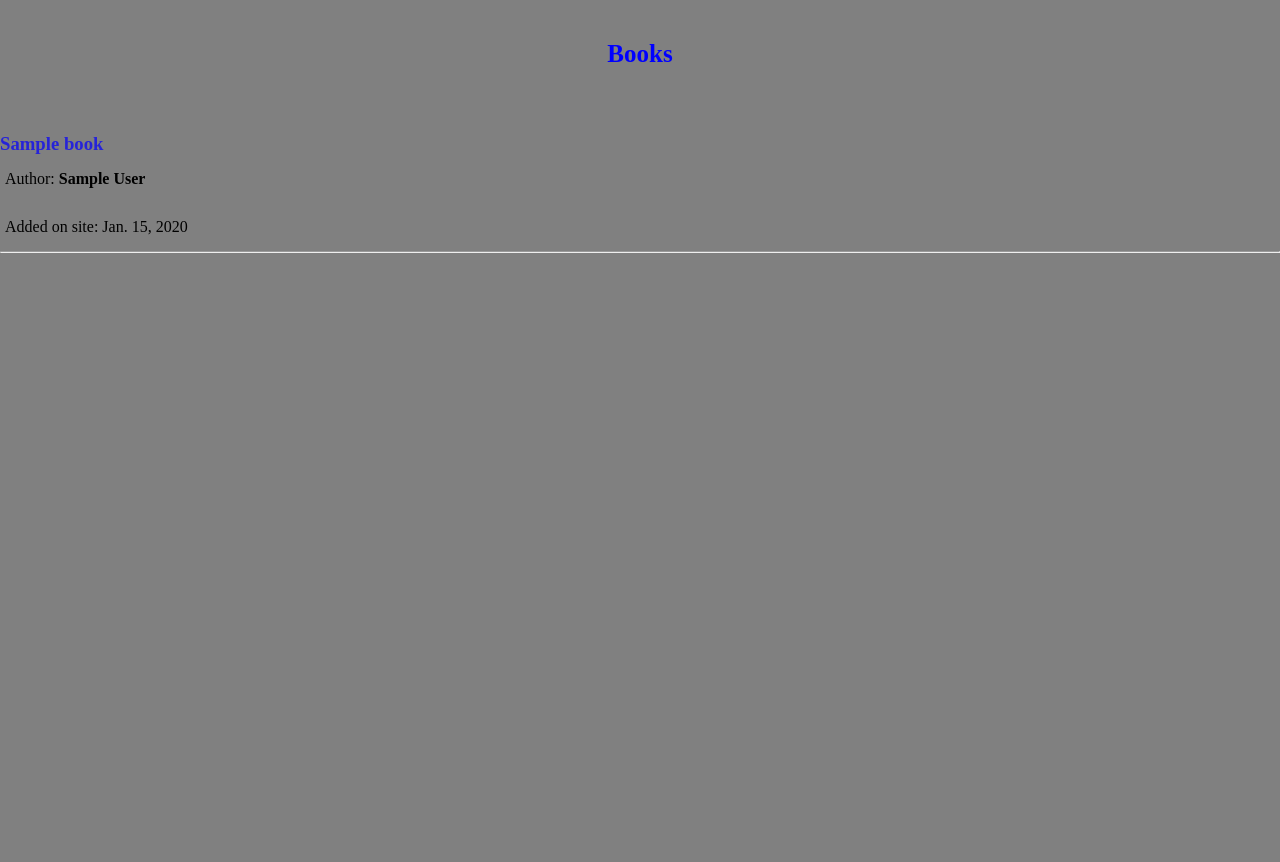
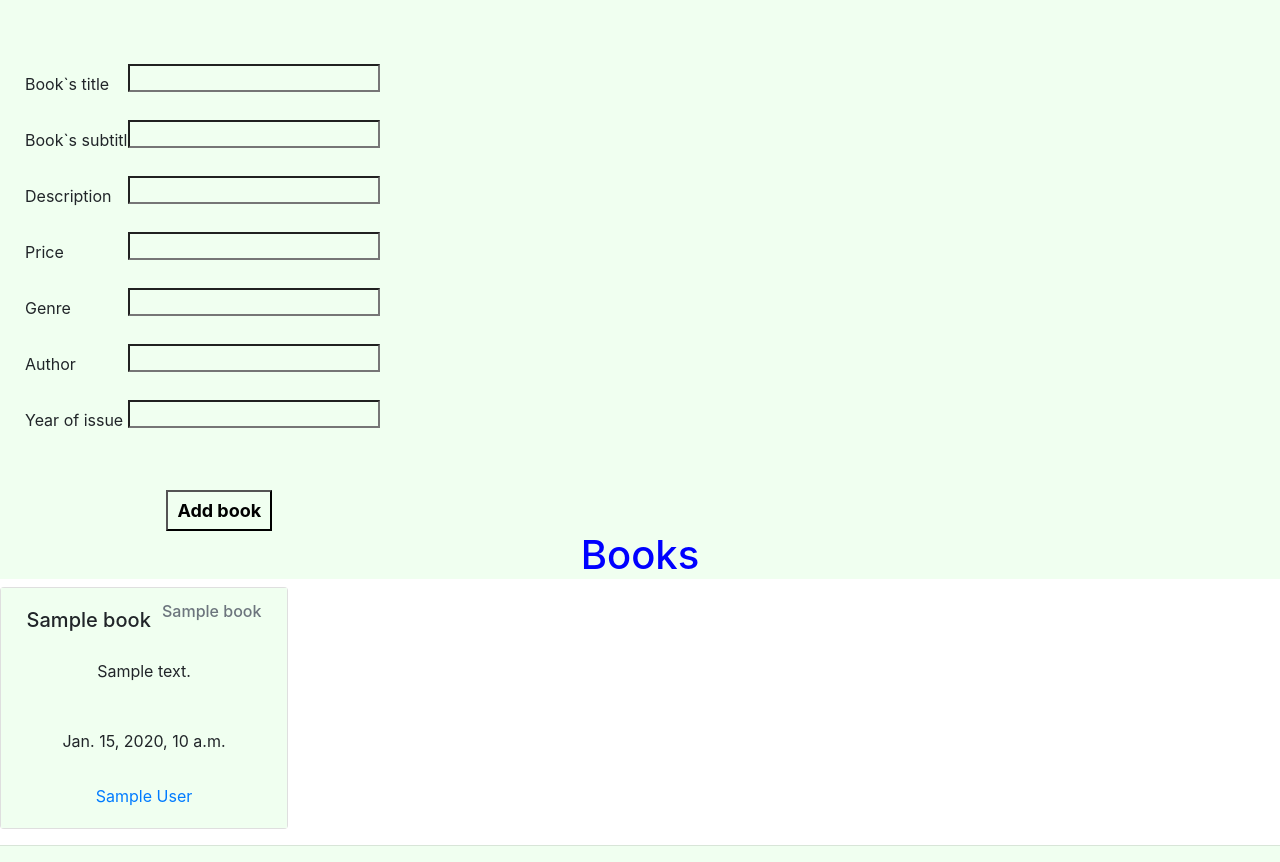
Before and after one commit to Aisuluu1980/books_project, a Django app: page / in a window 1280 px wide. Before the commit the page ends 253 px from the top, so only its background shows below. Run offline with Django 3.2, Linux system fonts and the light colour scheme; tables that the repository leaves empty hold one stand-in row (values such as "Sample post"); some libraries are stand-ins or nearby versions.

Commit message:
Added 'books form' for add new books.

```diff
--- a/books/urls.py
+++ b/books/urls.py
@@ -17,12 +17,13 @@ from django.contrib import admin
 from django.urls import path
 from django.conf import settings
 from django.conf.urls.static import static
-from main.views import books
+from main.views import books, add_books
 
 
 urlpatterns = [
     path('admin/', admin.site.urls),
     path('', books, name='books_index'),
+    path('/add', add_books, name='add_book'),
 
 
 ] + static(settings.STATIC_URL, document_root=settings.STATIC_ROOT) \
--- a/main/models.py
+++ b/main/models.py
@@ -7,8 +7,8 @@ class Books(models.Model):
     title = models.CharField(max_length=80)
     subtitle = models.CharField(max_length=120)
     description = models.TextField(max_length=1000)
-    price = models.IntegerField(max_length=6)
+    price = models.CharField(max_length=8)
     genre = models.CharField(max_length=50)
     author = models.CharField(max_length=150)
     year = models.CharField(max_length=4)
-    date = models.DateField(auto_now=True)
+    date = models.DateTimeField(auto_now=True)
--- a/main/static/styles.css
+++ b/main/static/styles.css
@@ -2,12 +2,12 @@
     box-sizing: border-box;
     margin: 0;
     padding: 0;
-    background-color: grey;
+    background-color: honeydew;
 }
 
 h1 {
     text-align: center;
-    font-size: 25px;
+    font-size: 40px;
     font-weight: bold;
     color: blue;
     margin: 40px 0px;
@@ -22,3 +22,38 @@ h3 {
     padding-top: 25px;
     color: rgb(38, 35, 216)
 }
+
+label {
+    padding-top: 8px;
+    padding-left: 25px;
+
+}
+
+input {
+    position: absolute;
+    left: 10%;
+    /* margin-top: 20px; */
+}
+
+.add_button {
+    padding: 5px 9px;
+    font-size: 18px;
+    font-weight: bolder;
+    margin-top: 50px;
+    margin-left: 13%;
+
+}
+
+.card {
+    display: flex;
+    flex-direction: column;
+    align-items: center;
+}
+
+.card-body {
+    padding: 30px 20px;
+    display: flex;
+    justify-content: space-around;
+    flex-wrap: wrap;
+    width: 100%;
+}
--- a/main/templates/books.html
+++ b/main/templates/books.html
@@ -6,15 +6,63 @@
     <meta charset="UTF-8">
     <meta name="viewport" content="width=device-width, initial-scale=1.0">
     <link rel="stylesheet" href="{% static './styles.css' %}" />
+    <link rel="stylesheet" href="https://stackpath.bootstrapcdn.com/bootstrap/4.3.1/css/bootstrap.min.css"
+        integrity="sha384-ggOyR0iXCbMQv3Xipma34MD+dH/1fQ784/j6cY/iJTQUOhcWr7x9JvoRxT2MZw1T" crossorigin="anonymous">
     <title>BOOKS</title>
 </head>
 
 <body>
+    <form action="{% url 'add_book' %}" method="POST">
+        {% csrf_token %}
+        <div class="mt-3 pt-5">
+            <label for="title" class="title" name="title">Book`s title</label>
+            <input type="text" class="title_book" id="title_book" name="title">
+        </div>
+
+        <div class="mt-3">
+            <label for="subtitle" class="subtitle_book" name="subtitle_book">Book`s subtitle</label>
+            <input type="text" class="subtitle_book" id="subtitle_book" name="subtitle">
+        </div>
+
+        <div class="mt-3">
+            <label for="description" class="description" name="description">Description</label>
+            <input type="text" class="description" id="description_book" name="description">
+        </div>
+
+        <div class="mt-3">
+            <label for="price" class="price" name="price">Price</label>
+            <input type="text" class="price" id="price_book" name="price">
+        </div>
+
+        <div class="mt-3">
+            <label for="genre" class="genre" name="genre">Genre</label>
+            <input type="text" class="genre" id="genre_book" name="genre">
+        </div>
+        <div class=" mt-3">
+            <label for="author" class="author" name="author">Author</label>
+            <input type="text" class="author" id="author_book" name="author">
+        </div>
+        <div class="mt-3">
+            <label for="year" class="year" name="year">Year of issue</label>
+            <input type="text" class="year" id="year_book" name="year">
+        </div>
+
+        <button class="add_button">Add book</button>
+    </form>
     <h1>Books</h1>
     {% for book in books_list%}
-    <h3>{{book.title}}</h3>
-    <p>Author: <b>{{book.author}}</b></p>
-    <p>Added on site: {{book.date}}</p>
+    <div class="card" style="width: 18rem;">
+        <div class="card-body">
+            <h5 class="card-title">{{book.title}}</h5>
+            <h6 class="card-subtitle mb-2 text-muted">{{book.subtitle}}</h6>
+            <p class="card-text">{{book.description}}</p>
+            <p class="card-text">{{book.date}}</p>
+            <a href="#" class="card-link">{{book.author}}</a>
+        </div>
+    </div>
+    <!-- <h3>{{book.title}}</h3> -->
+    <!-- <p>Author: <b>{{book.author}}</b></p> -->
+    <!-- <p>Added on site: {{book.date}}</p> -->
     <hr>
     {% endfor%}
 
--- a/main/views.py
+++ b/main/views.py
@@ -1,4 +1,4 @@
-from django.shortcuts import render
+from django.shortcuts import render, redirect
 from .models import Books
 
 # Create your views here.
@@ -7,3 +7,19 @@ from .models import Books
 def books(request):
     books_list = Books.objects.all()
     return render(request, 'books.html', {"books_list": books_list})
+
+
+def add_books(request):
+    form = request.POST
+    title = form['title']
+    subtitle = form['subtitle']
+    description = form['description']
+    genre = form['genre']
+    price = form['price']
+    author = form['author']
+    year = form['year']
+
+    book = Books(title=title, subtitle=subtitle, description=description, genre=genre,
+                 price=price, author=author, year=year)
+    book.save()
+    return redirect(books)
```
Also changed, not shown: main/migrations/0002_auto_20210119_0733.py (added).
